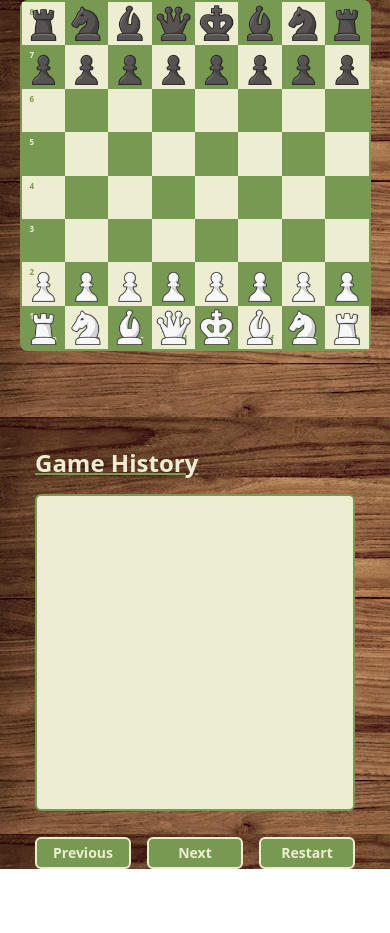
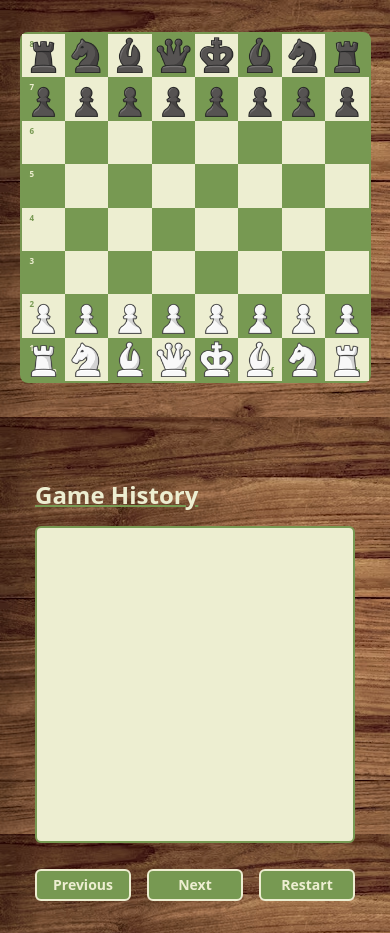
Before and after one commit to AitorMelero/chess-game, a React (Vite) app: page / in a window 390 px wide. Before the commit the page ends 869 px from the top, so only its background shows below. Built offline with nearby package versions, Linux system fonts and the light colour scheme.

Commit message:
Feat: Mejorar el padding vertical

```diff
--- a/src/App.tsx
+++ b/src/App.tsx
@@ -19,7 +19,7 @@ const App = (): JSX.Element => {
   }
 
   return (
-    <main className="flex flex-col content-around items-center justify-around lg:flex-row min-h-[100vh] bg-[url('assets/bg.avif')]">
+    <main className="flex flex-col content-around items-center justify-around py-8 lg:py-0 lg:flex-row min-h-[100vh] bg-[url('assets/bg.avif')]">
       <Chessboard chessboardModel={appModel.chessboard}/>
       <GameHistory goPreviousPlay={goPreviousPlay} goNextPlay={goNextPlay} restart={restart} />
     </main>
```
